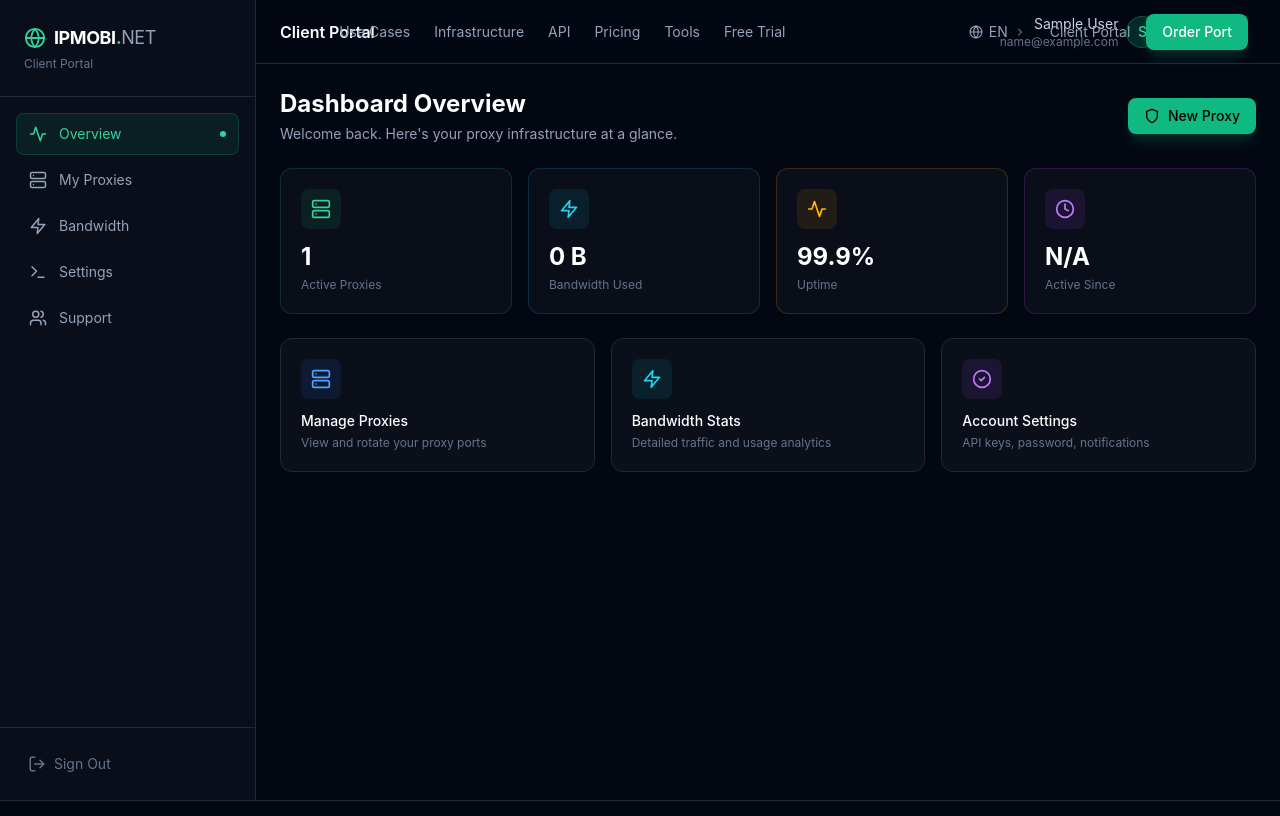
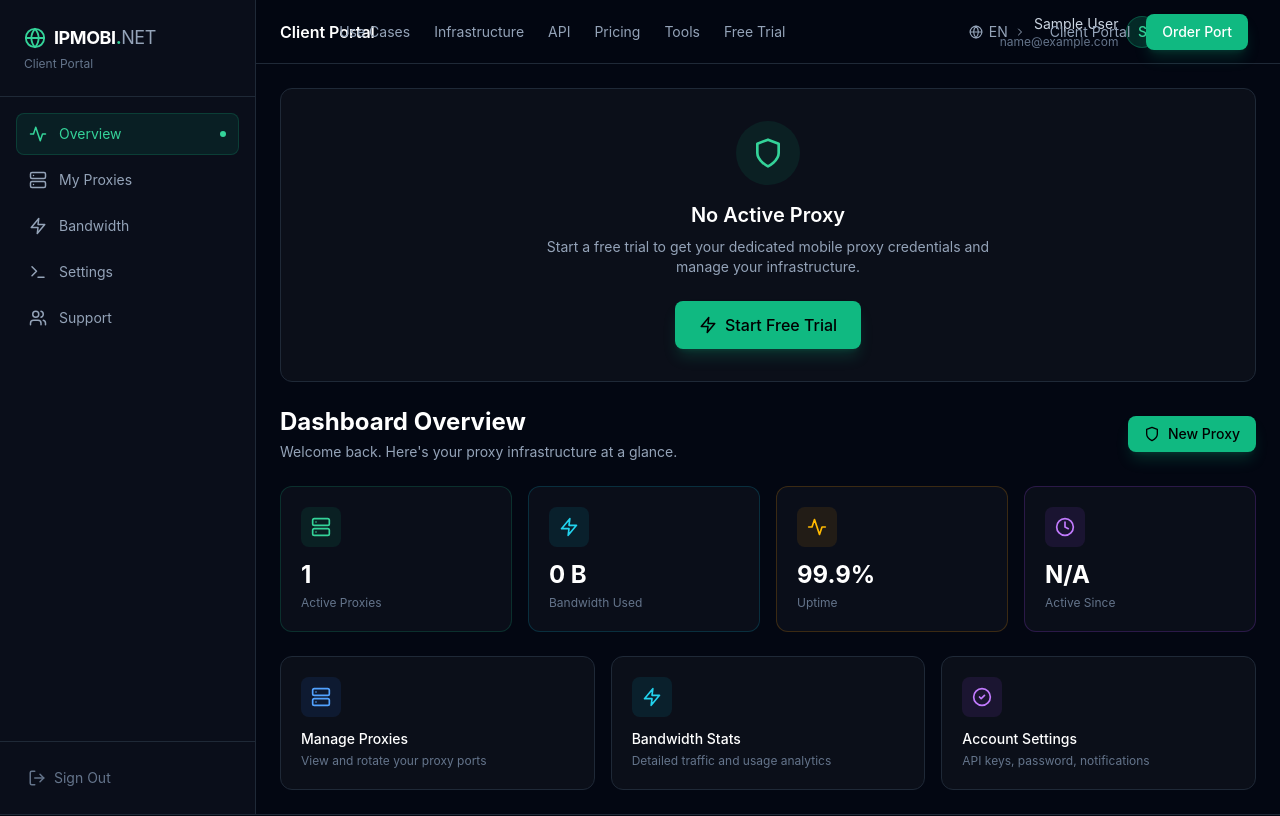
Before and after one commit to ipmobinet/ipmobi-landing, a Next.js app: page /dashboard in a window 1280 px wide. Shown: the top 816 px of the page. Built offline with nearby package versions, Linux system fonts and the light colour scheme; sample sign-in values are in the browser's storage.

Commit message:
Fix: dashboard shows Start Trial prompt when no proxy active, Client Portal goes to /dashboard

```diff
--- a/src/app/dashboard/page.tsx
+++ b/src/app/dashboard/page.tsx
@@ -110,6 +110,26 @@ export default function DashboardOverview() {
 
   return (
     <div className="max-w-6xl mx-auto space-y-6">
+      {/* No Trial Banner */}
+      {!proxy && (
+        <div className="p-8 rounded-xl bg-white/[0.03] border border-surface-border text-center">
+          <div className="w-16 h-16 rounded-full bg-emerald-500/10 flex items-center justify-center mx-auto mb-4">
+            <Shield size={32} className="text-emerald-400" />
+          </div>
+          <h2 className="text-xl font-semibold text-white mb-2">No Active Proxy</h2>
+          <p className="text-slate-400 text-sm mb-6 max-w-md mx-auto">
+            Start a free trial to get your dedicated mobile proxy credentials and manage your infrastructure.
+          </p>
+          <Link
+            href="/trial"
+            className="inline-flex items-center gap-2 px-6 py-3 rounded-lg bg-emerald-500 text-black font-medium hover:bg-emerald-400 transition-all shadow-lg shadow-emerald-500/20"
+          >
+            <Zap size={18} />
+            Start Free Trial
+          </Link>
+        </div>
+      )}
+
       {/* Page Header */}
       <div className="flex flex-col sm:flex-row sm:items-center sm:justify-between gap-4">
         <div>
```
